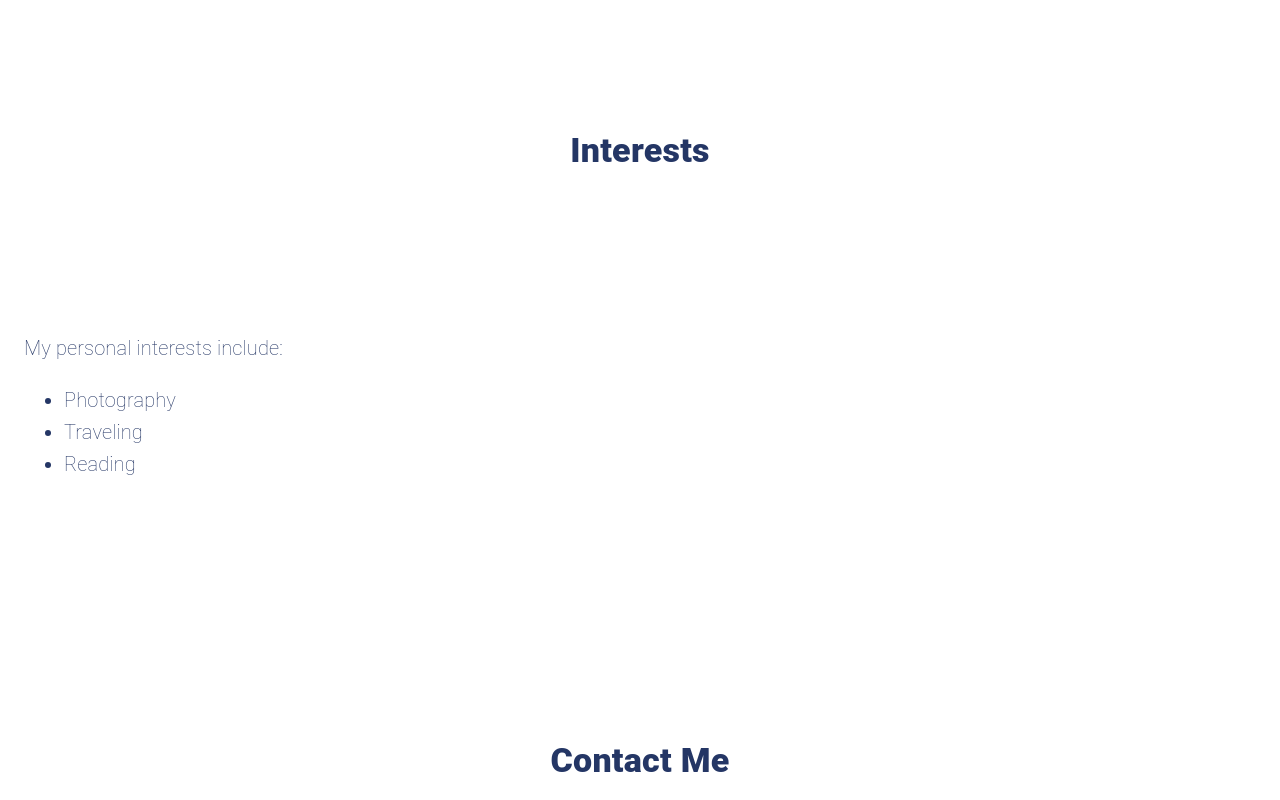
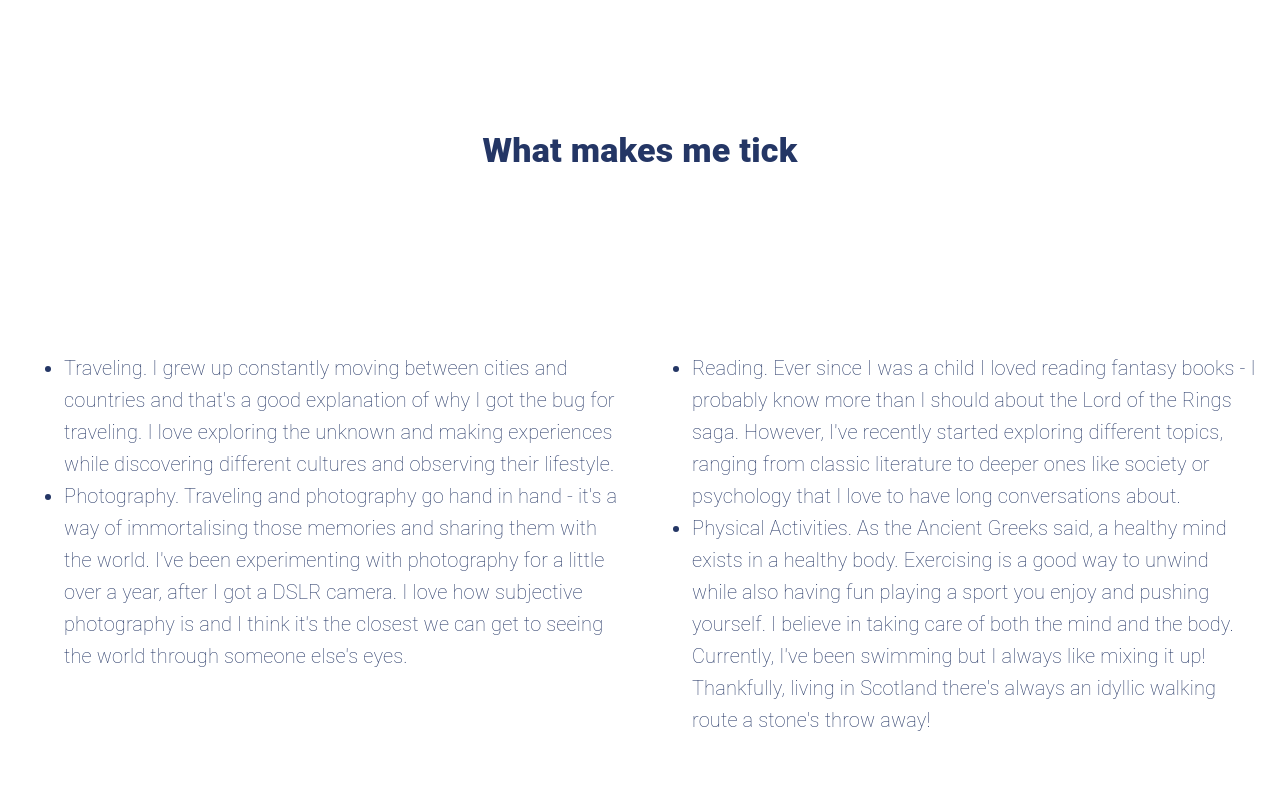
Before and after one commit to devkot/stelioskot.dev, a React (Create React App) app: page / in a window 1280 px wide. Shown: the part 2080-2880 px from the top of the page. Built offline with nearby package versions, Linux system fonts and the light colour scheme.

Commit message:
Initial adding of interests

```diff
--- a/src/components/Interests.tsx
+++ b/src/components/Interests.tsx
@@ -21,9 +21,6 @@ const useStyles = makeStyles((theme: Theme) => ({
     "text-align": "left",
     color: theme.palette.primary.main,
   },
-  linkButton: {
-    color: theme.palette.secondary.main,
-  },
 }));
 
 const Interests: React.FunctionComponent = () => {
@@ -33,26 +30,64 @@ const Interests: React.FunctionComponent = () => {
     <Box id="projects" className={classes.homeContainer}>
       <Paper elevation={0}>
         <Typography variant="h4" className={classes.homeTitle}>
-          <Box>Interests</Box>
+          <Box>What makes me tick</Box>
         </Typography>
         <Grid container spacing={3}>
           <Grid container item xs={12} sm={6}>
             <Typography variant="h6" className={classes.homeContent}>
-              <Grid item>My personal interests include:</Grid>
               <ul>
                 <li>
-                  <Grid item>Photography</Grid>
+                  <Grid item>
+                    Traveling. I grew up constantly moving between cities and
+                    countries and that's a good explanation of why I got the bug
+                    for traveling. I love exploring the unknown and making
+                    experiences while discovering different cultures and
+                    observing their lifestyle.
+                  </Grid>
                 </li>
                 <li>
-                  <Grid item>Traveling</Grid>
-                </li>
-                <li>
-                  <Grid item>Reading</Grid>
+                  <Grid item>
+                    Photography. Traveling and photography go hand in hand -
+                    it's a way of immortalising those memories and sharing them
+                    with the world. I've been experimenting with photography for
+                    a little over a year, after I got a DSLR camera. I love how
+                    subjective photography is and I think it's the closest we
+                    can get to seeing the world through someone else's eyes.
+                  </Grid>
                 </li>
               </ul>
             </Typography>
           </Grid>
-          <Grid container item xs={12} sm={6}></Grid>
+          <Grid container item xs={12} sm={6}>
+            <Typography variant="h6" className={classes.homeContent}>
+              <Grid item>
+                <ul>
+                  <li>
+                    <Grid item>
+                      Reading. Ever since I was a child I loved reading fantasy
+                      books - I probably know more than I should about the Lord
+                      of the Rings saga. However, I've recently started
+                      exploring different topics, ranging from classic
+                      literature to deeper ones like society or psychology that
+                      I love to have long conversations about.
+                    </Grid>
+                  </li>
+                  <li>
+                    <Grid item>
+                      Physical Activities. As the Ancient Greeks said, a healthy
+                      mind exists in a healthy body. Exercising is a good way to
+                      unwind while also having fun playing a sport you enjoy and
+                      pushing yourself. I believe in taking care of both the
+                      mind and the body. Currently, I've been swimming but I
+                      always like mixing it up! Thankfully, living in Scotland
+                      there's always an idyllic walking route a stone's throw
+                      away!
+                    </Grid>
+                  </li>
+                </ul>
+              </Grid>
+            </Typography>
+          </Grid>
         </Grid>
       </Paper>
     </Box>
```
